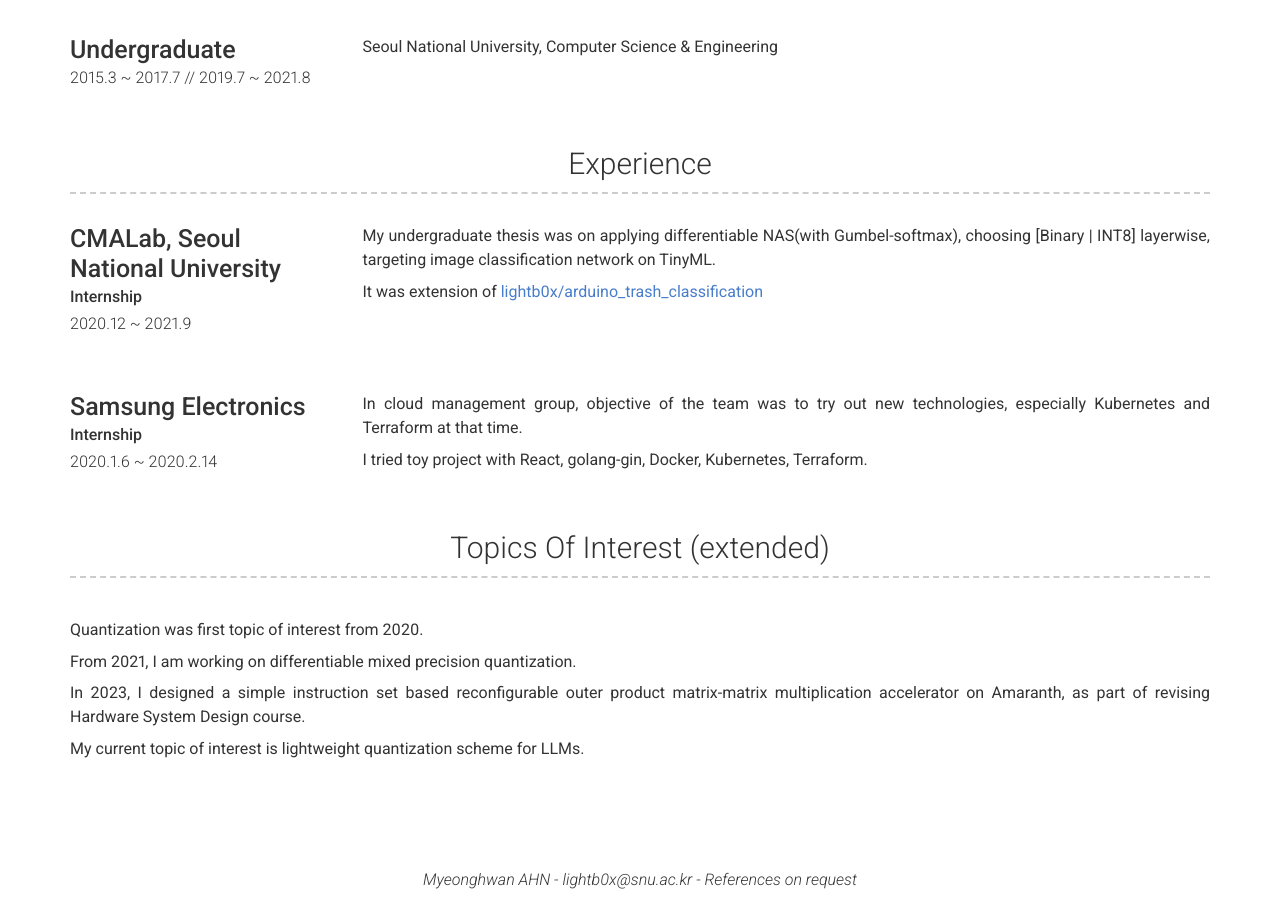
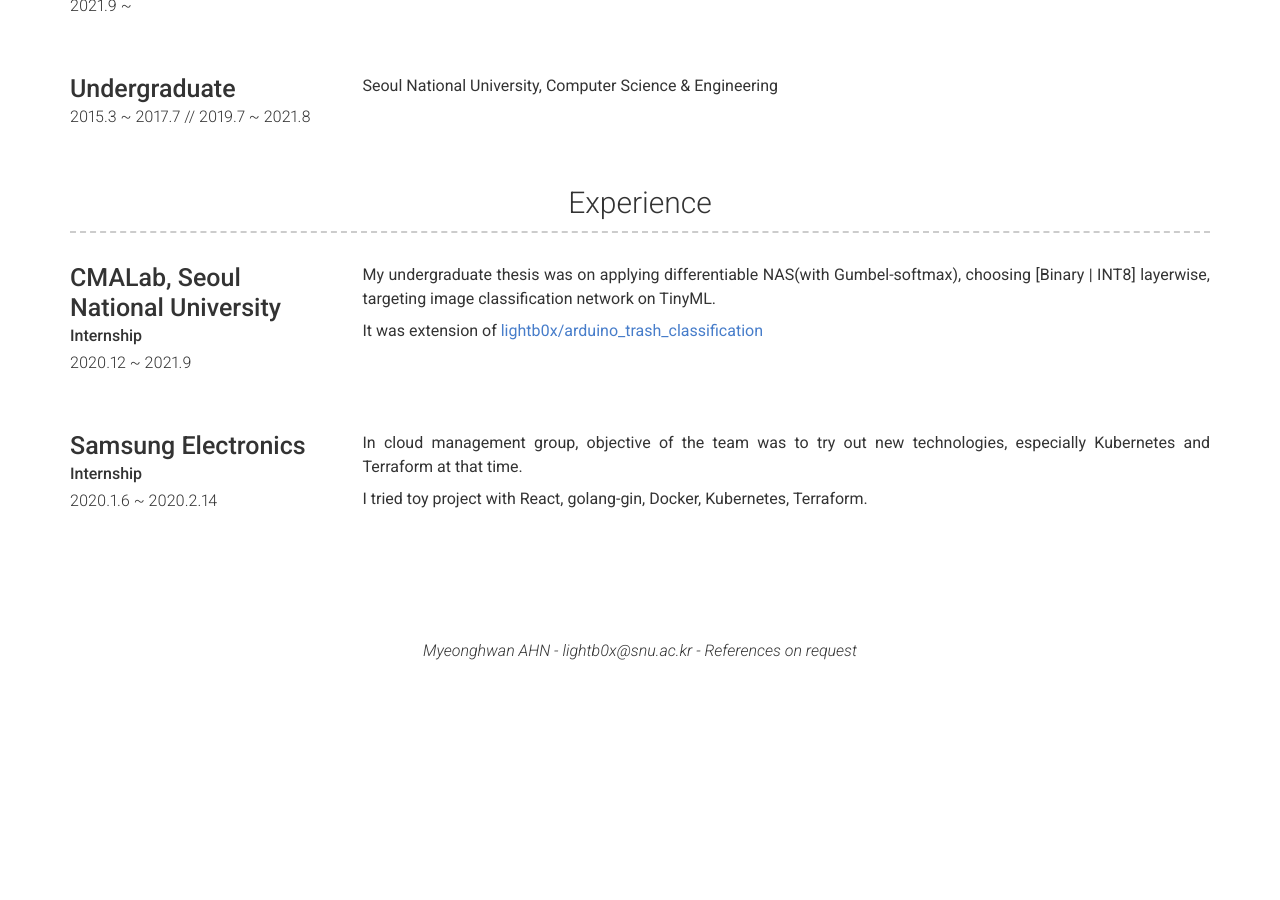
Before and after one commit to lightb0x/lightb0x.github.io, a Jekyll site: the page built from index.md, in a window 1280 px wide and 900 px high, scrolled down 2062 px. Built offline with Jekyll 4.4.1, drawn with Linux system fonts in a browser that asks for light colours; nearby versions of some CDN libraries; after the commit the page ends 2733 px from its top, so only the background shows below that; some of the changed text lies outside the part shown.

Commit message:
relocate "extended" part into others

```diff
--- a/_config.yml
+++ b/_config.yml
@@ -146,6 +146,8 @@ content:
           Till 2022, the course covered: Xilinx FPGA (Zedboard) ~ Vivado ~ verilog ~ C++ ~ MNIST classification(caffe2).
 
           In 2023, I revised the course to be: Amaranth simulator ~ simple NN compiler ~ torch.
+
+          I designed a simple instruction set based reconfigurable outer product matrix-matrix multiplication accelerator on Amaranth.
       - layout: left
         title: Embedded Systems and Applications
         caption: "2022"
@@ -189,16 +191,6 @@ content:
           In cloud management group, objective of the team was to try out new technologies, especially Kubernetes and Terraform at that time.
 
           I tried toy project with React, golang-gin, Docker, Kubernetes, Terraform.
-  - title: Topics Of Interest (extended)
-    layout: text
-    content: | # this will include new lines to allow paragraphs
-      Quantization was first topic of interest from 2020.
-
-      From 2021, I am working on differentiable mixed precision quantization.
-
-      In 2023, I designed a simple instruction set based reconfigurable outer product matrix-matrix multiplication accelerator on Amaranth, as part of revising Hardware System Design course.
-
-      My current topic of interest is lightweight quantization scheme for LLMs.
 # This is where you can write a little more about yourself. You could title this section **Interests** and include some of your other interests.
 
 # Or you could title it **Skills** and write a bit more about things that make you more desirable, like *leadership* or *teamwork*
```
